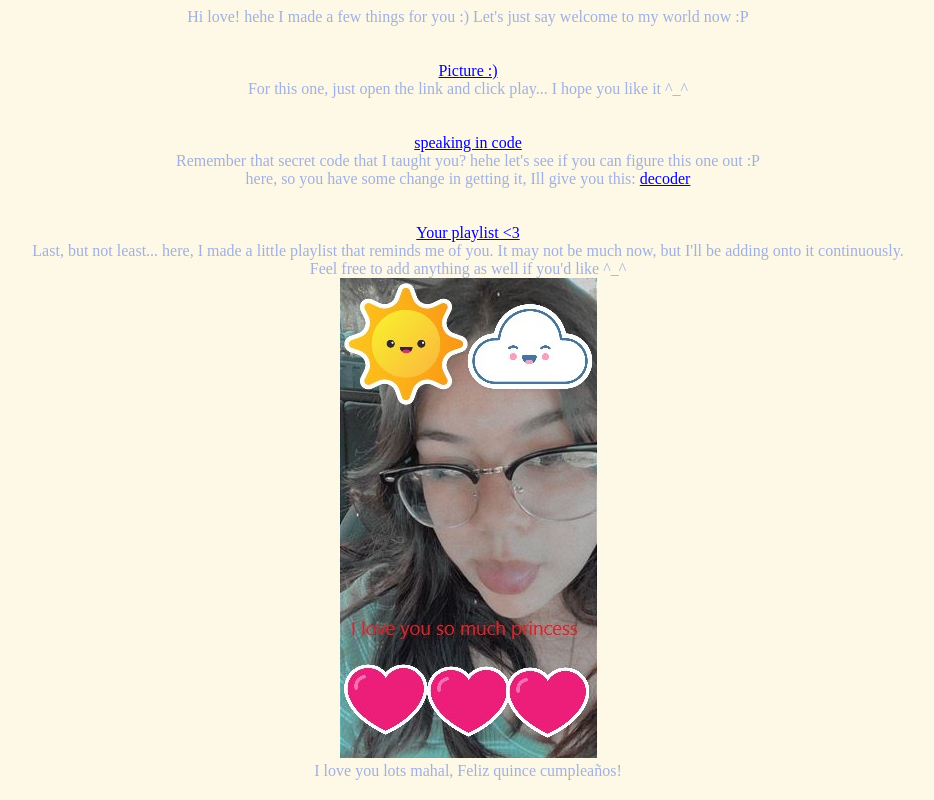
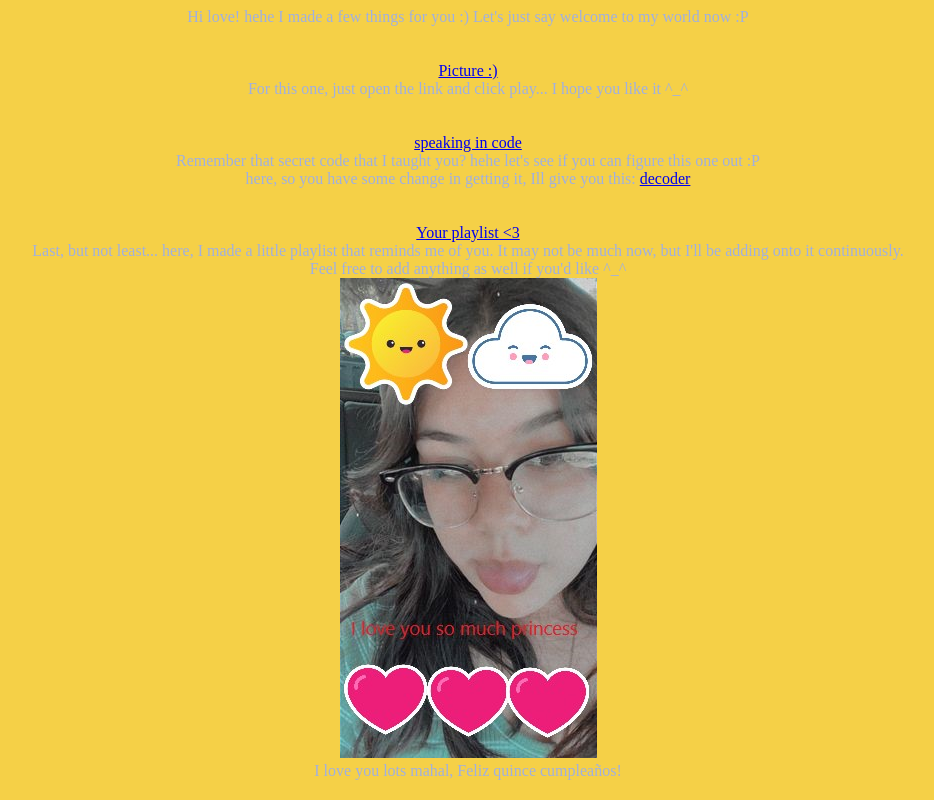
Before and after one commit to LilShopao/Birthday-card, a plain HTML site: page index.html in a window 1280 px wide. Shown: the whole page, without its empty margins (172-1106 px from the left). Drawn offline with Linux system fonts and the light colour scheme.

Commit message:
Update index.html

```diff
--- a/index.html
+++ b/index.html
@@ -1,7 +1,7 @@
 <!doctype html>
 <head>
 </head>
-<body bgcolor="#FEF9E7">
+<body bgcolor="#F5D047">
 <font color="navyblue">
 <center>Hi love! hehe I made a few things for you :) Let's just say welcome to my world now :P
 <br><br><br><center><a href="https://replit.com/@MrPerson2/My-love#main.py" target="_blank">Picture :)</a>
```
